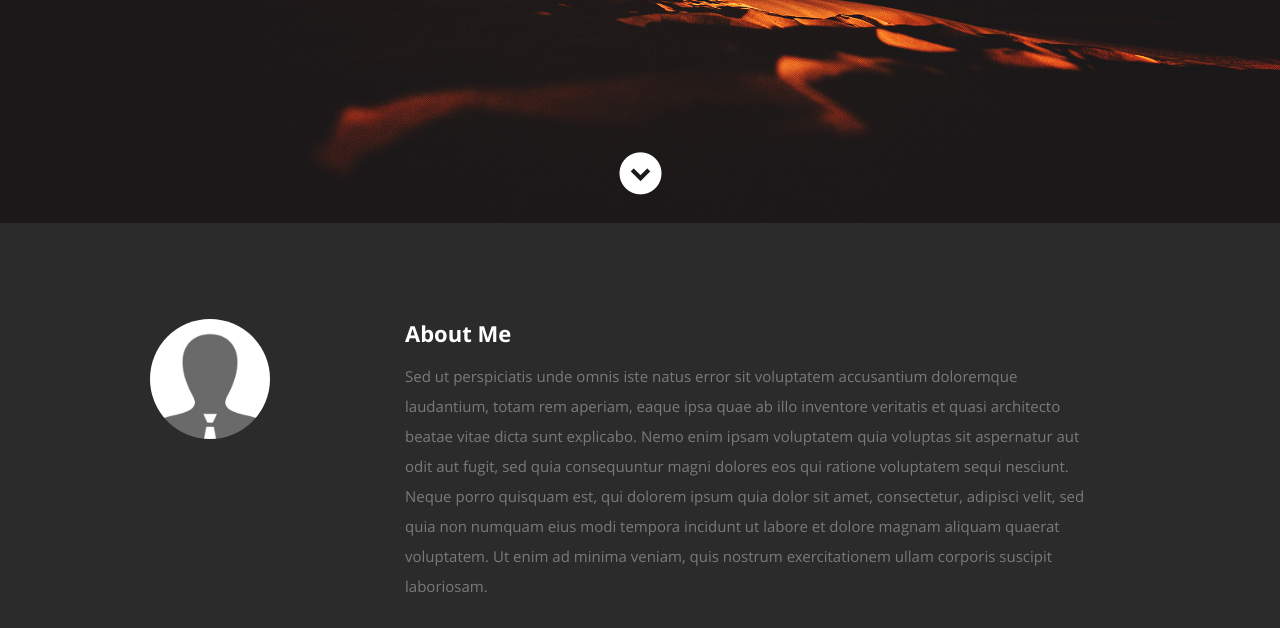
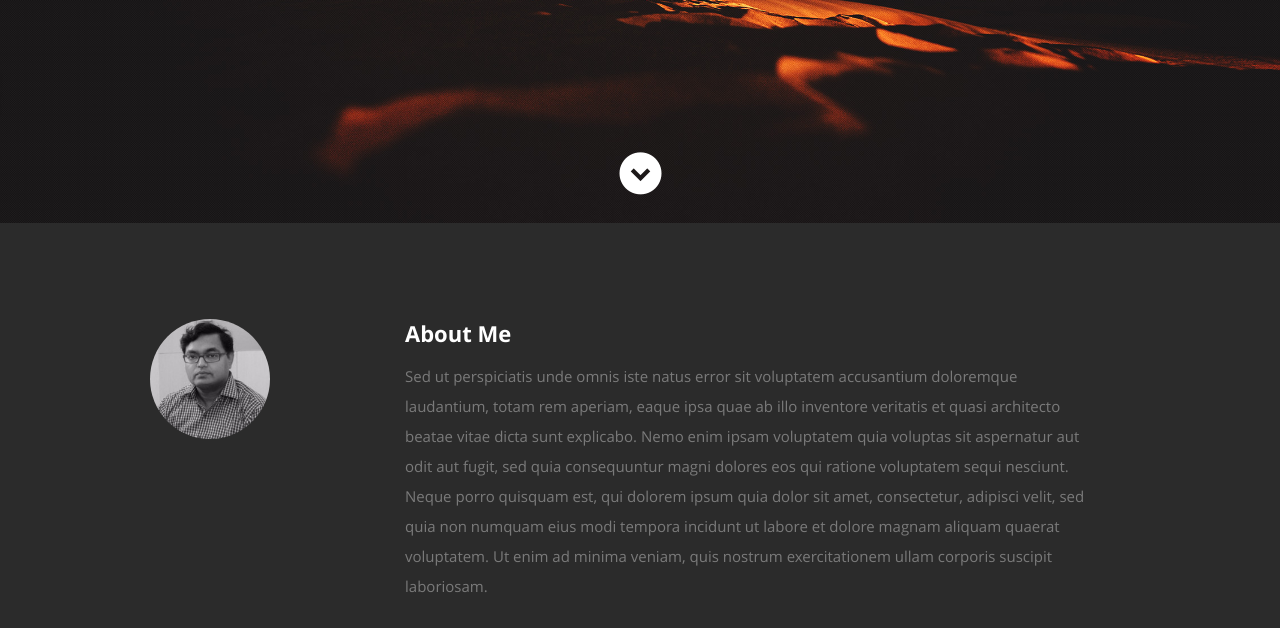
Before and after one commit to raktec/profile, a plain HTML site: page index.html in a window 1280 px wide. Shown: the part 577-1205 px from the top of the page. Drawn offline with nearby package versions, Linux system fonts and the light colour scheme.

Commit message:
Update index.html
profilepic1

```diff
--- a/index.html
+++ b/index.html
@@ -88,7 +88,7 @@
 
          <div class="three columns">
 
-            <img class="profile-pic"  src="images/profilepic.jpg" alt="" />
+            <img class="profile-pic"  src="images/profilepic1.jpg" alt="" />
 
          </div>
 
```
